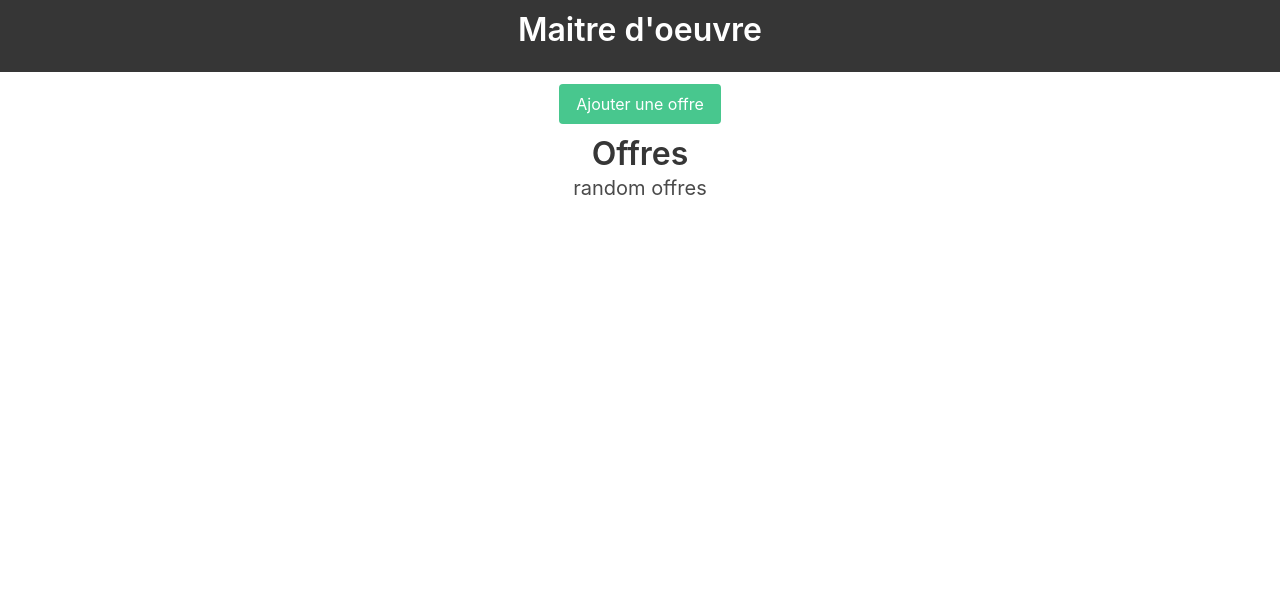
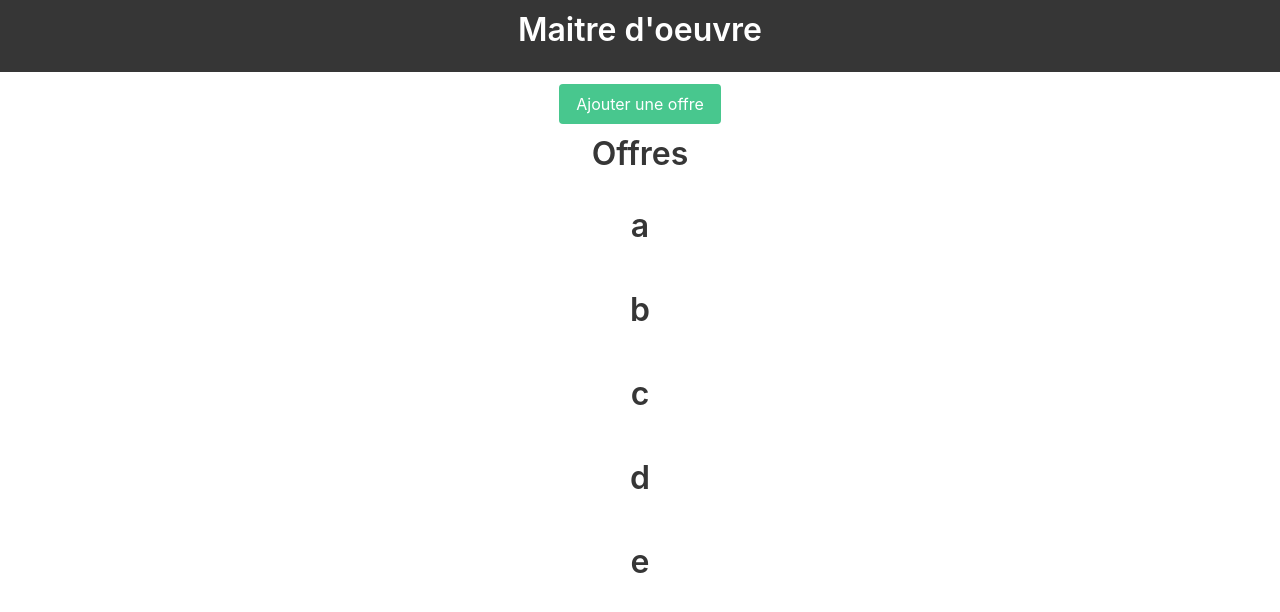
Before and after one commit to willygentet/info801-carrera-gentet, a React (Create React App) app in the folder maitre_oeuvre/: page / in a window 1280 px wide. Shown: the top 612 px of the page. Built offline with nearby package versions, Linux system fonts and the light colour scheme; no server answers.

Commit message:
afficher offre

```diff
--- a/maitre_oeuvre/src/App.js
+++ b/maitre_oeuvre/src/App.js
@@ -2,15 +2,15 @@ import './App.css';
 import 'bulma/css/bulma.min.css';
 
 import Navbar from './components/Navbar';
-import Offre from './components/Offres';
+import Offres from './components/Offres';
 import AjouterOffre from './components/AjouterOffre';
 
 function App() {
   return (
     <div className="App">
       <Navbar/>
-      <button class="button is-success" onClick={() => document.getElementById("popup-resolution").classList.add('is-active')}>Ajouter une offre</button>
-      <Offre/>
+      <button className="button is-success" onClick={() => document.getElementById("popup-resolution").classList.add('is-active')}>Ajouter une offre</button>
+      <Offres/>
       <AjouterOffre/>
     </div>
   );
--- a/maitre_oeuvre/src/components/AjouterOffre.js
+++ b/maitre_oeuvre/src/components/AjouterOffre.js
@@ -7,17 +7,17 @@ class AjouterOffre extends React.Component {
             <div id="popup-resolution" className="modal">
             <div className="modal-background"></div>
             <div className="modal-content">
-                <div class="box">
+                <div className="box">
                     <h1 className="title has-text-centered">Ajouter une offre</h1>
-                    <div id="form" class="has-text-centered">
+                    <div id="form" className="has-text-centered">
                         <label className="subtitle" htmlFor="caracteristiques">Caractéristiques technique : </label>
-                        <textarea class="textarea is-info" placeholder="Caractéristiques" name="caracteristiques" id="caracteristiques"></textarea>
+                        <textarea className="textarea is-info" placeholder="Caractéristiques" name="caracteristiques" id="caracteristiques"></textarea>
                         <label className="subtitle" htmlFor="cout">Cout : </label>
-                        <input class="input is-info" type="text" id="cout" name="cout" placeholder="Cout"></input>
+                        <input className="input is-info" type="text" id="cout" name="cout" placeholder="Cout"></input>
                         <label className="subtitle" htmlFor="temps">Temps : </label>
-                        <input class="input is-info" type="text" id="temps" name="temps" placeholder="Nb jours"></input>
+                        <input className="input is-info" type="text" id="temps" name="temps" placeholder="Nb jours"></input>
                         <label className="subtitle" htmlFor="quantite">Quantité : </label>
-                        <input class="input is-info" type="text" id="quantite" name="quantite" placeholder="Volume"></input>
+                        <input className="input is-info" type="text" id="quantite" name="quantite" placeholder="Volume"></input>
                         <button className="button m-2 is-success" onClick={() => document.getElementById("popup-resolution").classList.remove('is-active')}>Ajouter</button>
                     </div>
                 </div>
--- a/maitre_oeuvre/src/components/Navbar.js
+++ b/maitre_oeuvre/src/components/Navbar.js
@@ -4,9 +4,9 @@ class Navbar extends React.Component {
 
     render() {
         return (
-            <div class="columns is-mobile is-centered has-background-dark">
-                <div class="p-5 has-text-centered is-one-third has-background-dark">
-                    <h1 class="title has-text-white">Maitre d'oeuvre</h1>
+            <div className="columns is-mobile is-centered has-background-dark">
+                <div className="p-5 has-text-centered is-one-third has-background-dark">
+                    <h1 className="title has-text-white">Maitre d'oeuvre</h1>
                 </div>
             </div>
         );
--- /dev/null
+++ b/maitre_oeuvre/src/components/Offre.js
@@ -0,0 +1,19 @@
+import React from "react";
+
+class Offre extends React.Component {
+    constructor(props) {
+        super(props);
+    }
+
+    render() {
+        return (
+            <div className="columns is-mobile is-centered">
+                <div className="p-5 has-text-centered is-one-third">
+                    <h1 className="title">{this.props.name}</h1>
+                </div>
+            </div>
+        );
+    }
+}
+
+export default Offre;
--- a/maitre_oeuvre/src/components/Offres.js
+++ b/maitre_oeuvre/src/components/Offres.js
@@ -1,28 +1,40 @@
 import React from "react";
+import Offre from "./Offre";
 import axios from "axios";
-
-class Offre extends React.Component {
+const data = {"offres": [
+    "a",
+    "b",
+    "c",
+    "d",
+    "e"
+  ]};
+class Offres extends React.Component {
 
     componentDidMount() {
         axios.defaults.baseURL = 'http://127.0.0.1:5000';
         axios.defaults.headers.post['Content-Type'] ='application/json;charset=utf-8';
         axios.defaults.headers.post['Access-Control-Allow-Origin'] = '*';
-        axios.get("/offers")
+        /*axios.get("/offers")
             .then((res) => {
                 console.log(res.data)
-            })
+            })*/
     }
-
+    createOffer =  (offre) => {
+        return <Offre name={offre} key={offre}/>;
+    }
+    createOffers =  (offres) => {
+        return offres.map(this.createOffer);
+    }
     render() {
         return (
-            <div class="columns is-mobile is-centered ">
-                <div class="p-5 has-text-centered is-one-third">
-                    <h1 class="title">Offres</h1>
-                    <div class="subtitle">random offres</div>
+            <div className="columns is-mobile is-centered ">
+                <div className="p-5 has-text-centered is-one-third">
+                    <h1 className="title">Offres</h1>
+                    {this.createOffers(data.offres)}
                 </div>
             </div>
         );
     }
 }
 
-export default Offre;
+export default Offres;
--- a/maitre_oeuvre/src/index.js
+++ b/maitre_oeuvre/src/index.js
@@ -11,7 +11,4 @@ ReactDOM.render(
   document.getElementById('root')
 );
 
-// If you want to start measuring performance in your app, pass a function
-// to log results (for example: reportWebVitals(console.log))
-// or send to an analytics endpoint. Learn more: https://bit.ly/CRA-vitals
 reportWebVitals();
```
